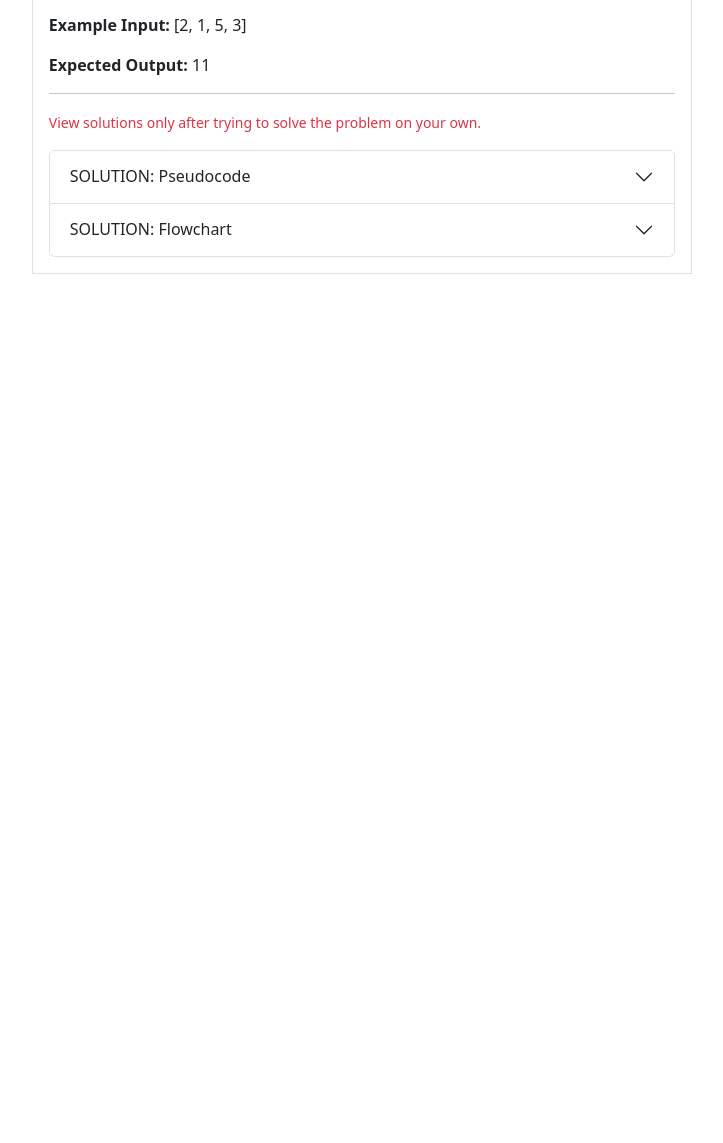
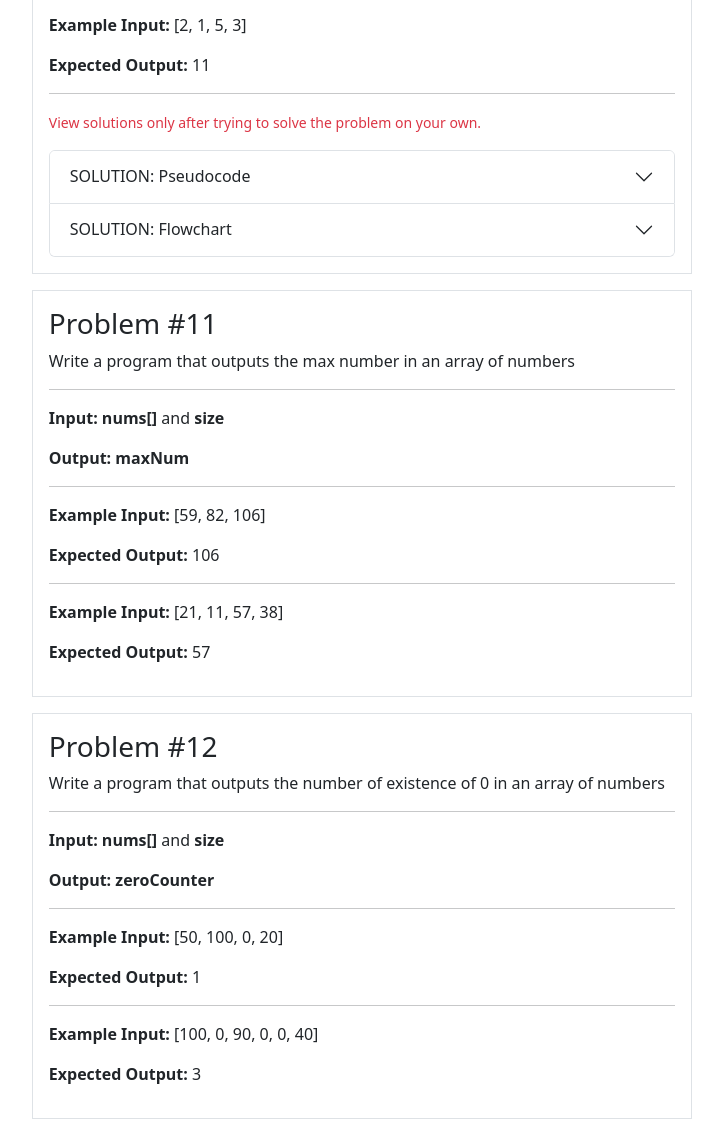
Before and after one commit to klanezurbano/simple-website, a plain HTML site: page problems.html in a window 1280 px wide. Shown: the part 6496-7639 px from the top of the page, without its empty margins (278-1001 px from the left). Before the commit the page ends 6794 px from the top, so only its background shows below. Drawn offline with nearby package versions, Linux system fonts and the light colour scheme.

Commit message:
:sparkles: Added problems 11 and 12 without solution

```diff
--- a/problems.html
+++ b/problems.html
@@ -543,6 +543,34 @@
         </div>
       </div>
 
+      <div class="col-11 col-lg-7 border mx-auto my-2 p-3">
+        <h3>Problem #11</h3>
+        <p>Write a program that outputs the max number in an array of numbers</p>
+        <hr/>
+        <p><b>Input: nums[]</b> and <b>size</b></p>
+        <p><b>Output: maxNum</b></p>
+        <hr/>
+        <p><b>Example Input: </b>[59, 82, 106]</p>
+        <p><b>Expected Output: </b>106</p>
+        <hr/>
+        <p><b>Example Input: </b>[21, 11, 57, 38]</p>
+        <p><b>Expected Output: </b>57</p>
+      </div>
+
+      <div class="col-11 col-lg-7 border mx-auto my-2 p-3">
+        <h3>Problem #12</h3>
+        <p>Write a program that outputs the number of existence of 0 in an array of numbers</p>
+        <hr/>
+        <p><b>Input: nums[]</b> and <b>size</b></p>
+        <p><b>Output: zeroCounter</b></p>
+        <hr/>
+        <p><b>Example Input: </b>[50, 100, 0, 20]</p>
+        <p><b>Expected Output: </b>1</p>
+        <hr/>
+        <p><b>Example Input: </b>[100, 0, 90, 0, 0, 40]</p>
+        <p><b>Expected Output: </b>3</p>
+      </div>
+
     </div>
   </div>
   <script src="https://cdn.jsdelivr.net/npm/bootstrap@5.2.3/dist/js/bootstrap.bundle.min.js" integrity="sha384-kenU1KFdBIe4zVF0s0G1M5b4hcpxyD9F7jL+jjXkk+Q2h455rYXK/7HAuoJl+0I4" crossorigin="anonymous"></script>
```
